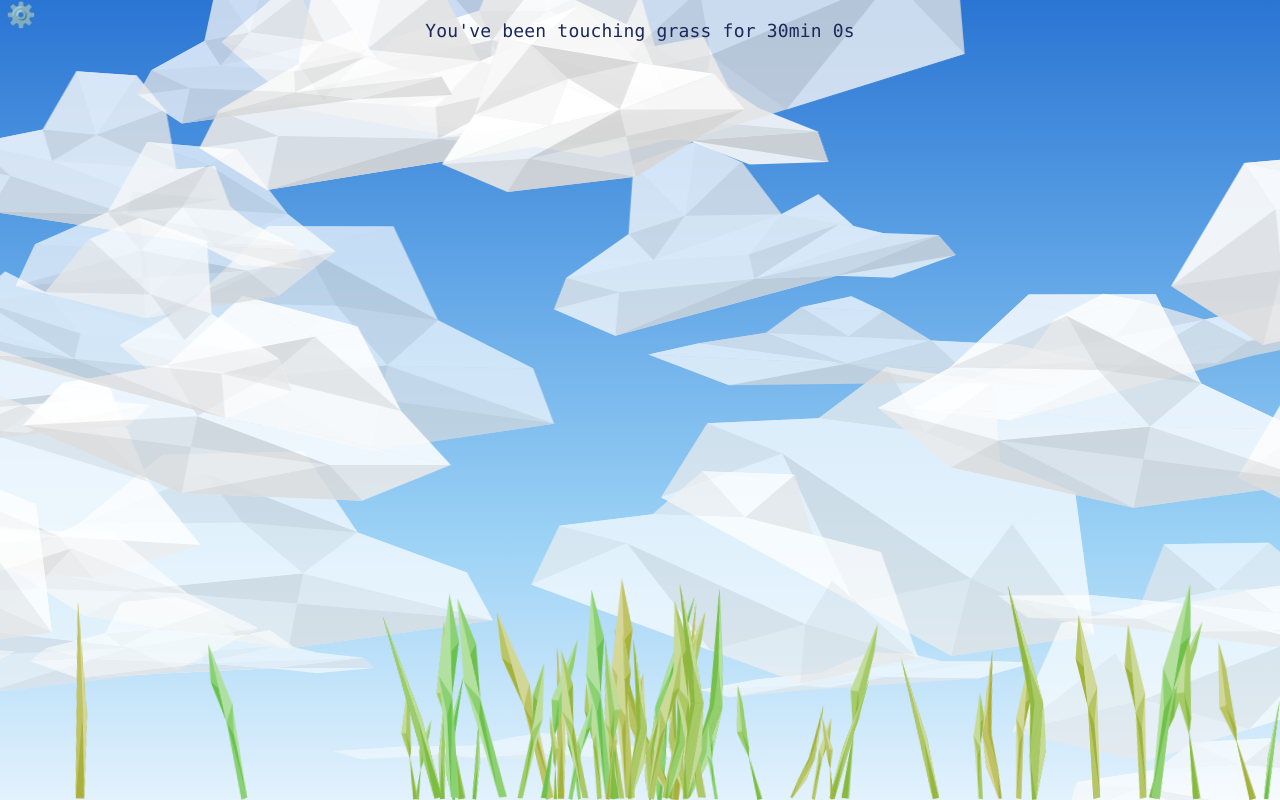
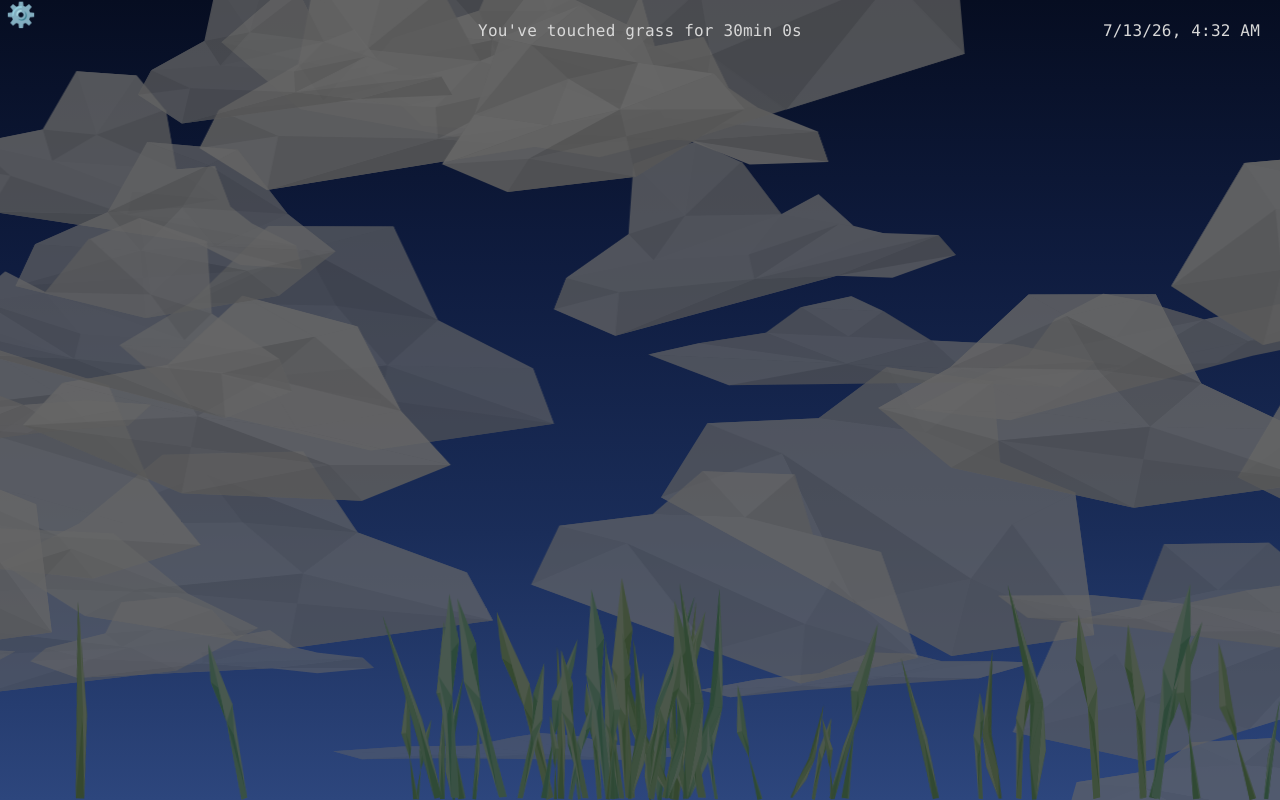
Before and after one commit to rylander925/engin1tr-website, a React (Vite) app: page / in a window 1280 px wide. Built offline with nearby package versions, Linux system fonts and the light colour scheme.

Commit message:
Added a clock, and made weather hour update from local time (unless manually set with the slider). Reformatted screen text to an id instead of a class

```diff
--- a/src/App.css
+++ b/src/App.css
@@ -16,15 +16,11 @@
 
 @property --screen-text-color { syntax: '<color>'; inherits: true; initial-value: var(--text-h); }
 
-.screen-text {
+#screen-text {
   font-family: var(--mono);
+  font-size: medium;
   border-radius: 4px;
   color: var(--screen-text-color);
   transition: color 2s ease;
-
-  position: fixed;
-  top: 1rem;
-  left: 50%;
-  transform: translateX(-50%);
   z-index: 10;
 }
--- a/src/App.jsx
+++ b/src/App.jsx
@@ -4,6 +4,7 @@ import Background from './components/Body/Background/Background.jsx'
 import Menu from './components/Menu/Menu.jsx'
 import Timer from './components/Menu/Timer/Timer.jsx'
 import Clouds from './components/Body/SkyProps/Clouds.jsx'
+import Clock from './components/Menu/Clock/Clock.jsx'
 import { ConditionsProvider, useConditions, useConditionsDispatch }  from './ConditionsContext.jsx'
 import './App.css'
 
@@ -15,6 +16,7 @@ function App() {
           <Menu />
           <div className = 'screen-text'>
             <Timer />
+            <Clock />
           </div>
           <Clouds />
           <Garden />
--- a/src/ConditionsContext.jsx
+++ b/src/ConditionsContext.jsx
@@ -13,11 +13,11 @@ const initialConditions = {
         precipitation: 0, //fraction: 1=heavy, 0=none (>1 = extreme)
         windSpeed: 0.5,     //fraction: ^
         cloudCover: 0.5,    //fraction: ^
-        date: '',         //YYYY-MM-DD
-        hour: 12           //Decimal number: 12:30PM would be represented as 12.5
+        hour: 0           //Decimal number: 12:30PM would be represented as 12.5
     },
+    autoUpdateClock: true,   //If false, hour will not automatically update
     locationName: "",
-    zipCode: ""
+    zipCode: "",
 };
 
 const ConditionsContext = createContext(null);
@@ -69,13 +69,15 @@ function conditionsReducer(conditions, action) {
                     precipitation: action.weather.precipitation/HEAVY_RAIN,
                     windSpeed: action.weather.wind_speed_10m/HEAVY_WIND,
                     cloudCover: action.weather.cloud_cover/100,
-                    date: date,
                     hour: hour
                 }
             };
         }
+
+        //Dispatched when manually setting a weather attribute. Dispatched by WeatherUI.jsx
         case 'update-weather-field': {
             return {...conditions,
+                autoUpdateClock: (action.field === 'hour' ? false : conditions.autoUpdateClock), //Stops auto update clock if manually changed
                 weather: {
                     ...conditions.weather,
                     [action.field]: action.value
@@ -95,6 +97,23 @@ function conditionsReducer(conditions, action) {
         case 'update-zipCode': {
             return {...conditions, zipCode: action.zipCode}
         }
+        //Updates the current date and hour using local time
+        //Dispatched by Clock.jsx
+        case 'update-now': {
+            if(conditions.autoUpdateClock) {
+                const now = new Date();
+                const hour = now.getHours();
+                return {...conditions, weather: {...conditions.weather, hour: hour} };
+            }
+            return {...conditions};
+        }
+
+        case 'toggle-autoUpdateClock': {
+            if(conditions.autoUpdateClock) {
+                return {...conditions, autoUpdateClock: false};
+            }
+            return {...conditions, autoUpdateClock: true};
+        }
         default: {
             throw new Error("ConditionsDispatch action type does not match handled actions");
         }
--- /dev/null
+++ b/src/components/Menu/Clock/Clock.css
@@ -0,0 +1,7 @@
+.clock {
+  position: absolute;
+  text-align: right;
+  top: 1rem;
+  right: 20px;
+  margin: 0;
+}
--- /dev/null
+++ b/src/components/Menu/Clock/Clock.jsx
@@ -0,0 +1,41 @@
+import { useEffect, useState } from 'react'
+import { useConditions, useConditionsDispatch } from '../../../ConditionsContext';
+import './Clock.css'
+
+const HOUR_UPDATE_FREQUENCY = 60;      //Checks if hour changed and updates lock every this many SECONDS
+const CLOCK_UPDATE_FREQUENCY = 1;      //Update frequency of displayed clock in SECONDS
+
+export default function Clock() {
+    const dispatch = useConditionsDispatch();
+    const { weather, autoUpdateClock } = useConditions();
+    const [now, setNow] = useState(() => new Date());
+
+    //Updates the hour function every hour
+    //Will override manual setting
+    useEffect(() => {
+        const checkHour = () => {
+            if(!autoUpdateClock) return;
+
+            if (weather.hour !== now.getHours) {
+                dispatch({type:'update-now'});
+            }
+        };
+        checkHour();
+
+        const timer = setInterval(checkHour, HOUR_UPDATE_FREQUENCY * 1000);
+        return () => clearInterval(timer);
+    }, []);
+
+    //Timer updates every second
+    useEffect(() => {
+        const timer = setInterval(() => setNow(new Date()), CLOCK_UPDATE_FREQUENCY * 1000);
+        return () => clearInterval(timer);
+    }, []);
+
+
+    return(
+        <div className='clock' id='screen-text'>
+            {now.toLocaleString([], {year: '2-digit', month: 'numeric', day: 'numeric', hour: 'numeric', minute: '2-digit'})}
+        </div>
+    )
+}
--- a/src/components/Menu/Timer/Timer.css
+++ b/src/components/Menu/Timer/Timer.css
@@ -0,0 +1,6 @@
+.timer {
+  position: absolute;
+  top: 1rem;
+  left: 50%;
+  transform: translateX(-50%);
+}
--- a/src/components/Menu/Timer/Timer.jsx
+++ b/src/components/Menu/Timer/Timer.jsx
@@ -26,7 +26,7 @@ function Timer() {
 
   return (
 
-      <div>You've been touching grass for {formatElapsed(conditions.elapsedTime)}</div>
+      <div className='timer' id='screen-text'>You've touched grass for {formatElapsed(conditions.elapsedTime)}</div>
   )
 }
 
```
